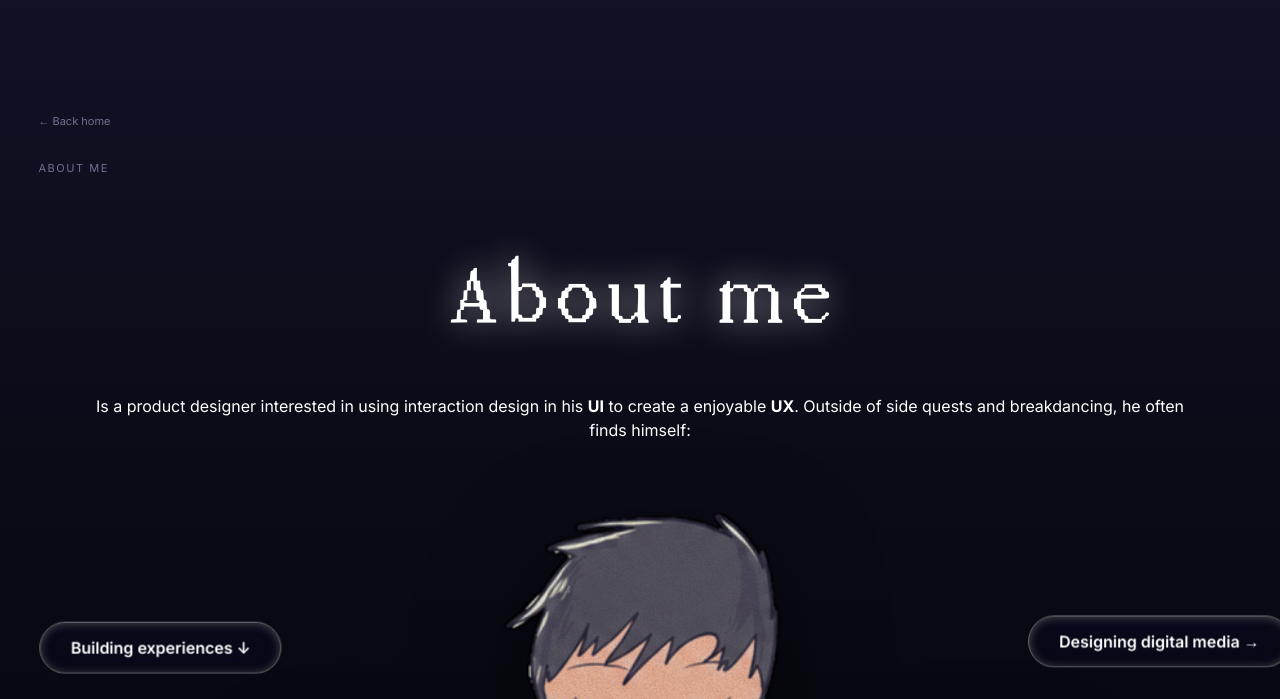
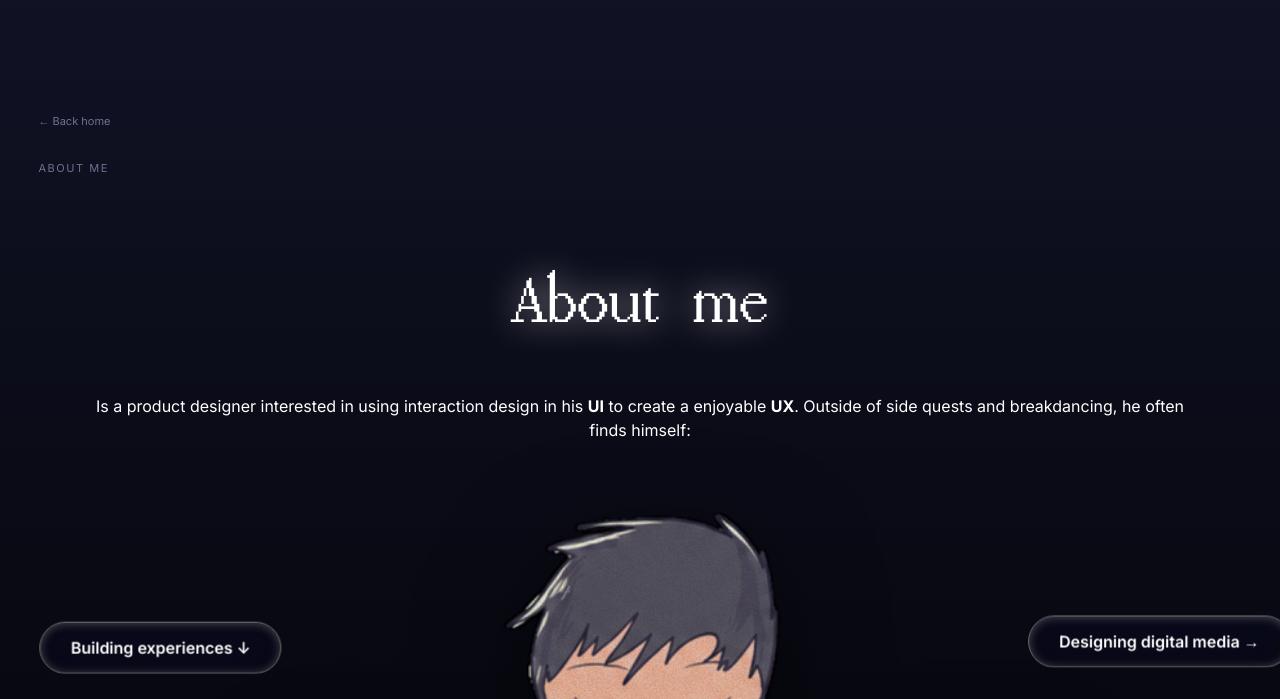
Before and after one commit to CimTook23/Portfolio, a plain HTML site: page about.html in a window 1280 px wide. Shown: the part 101-800 px from the top of the page. Drawn offline with Linux system fonts and the light colour scheme.

Commit message:
Switch hero font back to FS Mondwest
Re-adds word-spacing: 0.28em to all 6 rules using font-family:
var(--font-hero) — FS Mondwest's own space glyph is essentially
zero-width (0.024em), so this compensates to keep words from running
together (same fix as before, since the font itself hasn't changed).

Co-Authored-By: Claude Sonnet 5 <noreply@anthropic.com>

```diff
--- a/css/style.css
+++ b/css/style.css
@@ -23,12 +23,17 @@
   font-display: swap;
 }
 
-/* Medival Pixel — the display face (see --font-hero below). A custom
-   font, made by Jaydon — no licensing questions here, it's his own
-   work. Regular only — ships in a single weight. */
+/* FS Mondwest — the pixel/glitch display face (see --font-hero below).
+   A from-scratch recreation of PP Mondwest's look by NZWStudios2024,
+   released under the SIL Open Font License 1.1
+   (assets/fonts/fs-mondwest-license.txt), which explicitly permits
+   embedding/redistributing it on a site like this — that's why this
+   file ships with its license + readme alongside it in assets/fonts/,
+   per the OFL's own requirement to keep those attached to any copy.
+   Regular only — ships in a single weight. */
 @font-face {
-  font-family: "Medival Pixel";
-  src: url("../assets/fonts/MedivalPixel-Regular.ttf") format("truetype");
+  font-family: "FS Mondwest";
+  src: url("../assets/fonts/fs-mondwest-regular.otf") format("opentype");
   font-weight: 400;
   font-style: normal;
   font-display: swap;
@@ -59,10 +64,10 @@
   --font-display: "Inter", sans-serif;
   --font-body: "Inter", sans-serif;
   /* the big hero-style titles (homepage name, case-study hero titles,
-     footer heading) plus the Medival Pixel section headings — was
-     Jersey 15, then Sinteca, then PP Mondwest, then FS Mondwest, now
-     Medival Pixel (Jaydon's own font) */
-  --font-hero: "Medival Pixel", serif;
+     footer heading) plus the FS Mondwest section headings — was Jersey
+     15, then Sinteca, then PP Mondwest, then FS Mondwest, then Medival
+     Pixel, now back to FS Mondwest */
+  --font-hero: "FS Mondwest", serif;
 
   --radius-lg: 28px;
   --radius-md: 20px;
@@ -72,7 +77,7 @@
   --container: 1320px;
 
   /* ---------- type scale — 7 styles, nothing else ----------
-     Medival Pixel (--font-hero) + Inter (--font-body/--font-display),
+     FS Mondwest (--font-hero) + Inter (--font-body/--font-display),
      base 16 / scale 1.392, sized for a 1440px-wide screen. Every size
      reaches its ceiling exactly at 1440px viewport width and holds
      flat beyond it — a bigger monitor sits further away, so type
@@ -111,7 +116,7 @@
      extreme ultra-wide monitor (doesn't engage until ~3600px wide) —
      neither changes the ratio anywhere in the range real viewports
      actually use, unlike the old clamp()'s floor/ceiling. */
-  --text-title: clamp(48px, 8.333vw, 300px);   /* 120px @1440 — titles (Medival Pixel, scramble) */
+  --text-title: clamp(48px, 8.333vw, 300px);   /* 120px @1440 — titles (FS Mondwest, scramble) */
   --text-h1: clamp(2rem, calc(1.296rem + 3.005vw), 4rem);          /* 64px @1440 — section headings (both fonts) */
   --text-h2: clamp(1.75rem, calc(1.42rem + 1.408vw), 2.688rem);    /* 43px @1440 — card titles, meta labels, subheads */
   --text-h3: 1.375rem;                                              /* 22px — homepage hero paragraph ("Enjoys working in product...") */
@@ -825,7 +830,18 @@ html[data-theme="light"] .nav__theme-toggle .nav__theme-icon--moon {
 
 .hero__title {
   font-family: var(--font-hero);
-  /* 400, not 700 — Medival Pixel only ships one weight; a "bold" request
+  /* FS Mondwest's own space glyph is essentially broken — measured it
+     directly off the font file: 0.024em advance width, against
+     0.12–0.54em for actual letters (roughly a lowercase "i" would be
+     the narrowest normal glyph). Words run together with no visible
+     gap without this. word-spacing ADDS to whatever the glyph's own
+     advance already is, so 0.28em here lands the total around 0.3em —
+     a normal-reading gap sized to match this font's own letterforms,
+     not a token "add some space" guess. Repeated on every other rule
+     that sets font-family: var(--font-hero) (this is a font-level bug,
+     not specific to this one title). */
+  word-spacing: 0.28em;
+  /* 400, not 700 — FS Mondwest only ships one weight; a "bold" request
      against it would just be browser-synthesized faux bold, which
      distorts a pixel-grid face like this one */
   font-weight: 400;
@@ -1100,6 +1116,9 @@ html[data-theme="light"] .nav__theme-toggle .nav__theme-icon--moon {
 
 .section-head h2 {
   font-family: var(--font-hero);
+  /* see .hero__title for why — FS Mondwest's own space glyph is
+     essentially zero-width */
+  word-spacing: 0.28em;
   font-weight: 400;
   font-size: var(--text-h1);
   letter-spacing: -0.01em;
@@ -1338,6 +1357,9 @@ html[data-theme="light"] .nav__theme-toggle .nav__theme-icon--moon {
 
 .split-panel h2 {
   font-family: var(--font-hero);
+  /* see .hero__title for why — FS Mondwest's own space glyph is
+     essentially zero-width */
+  word-spacing: 0.28em;
   font-weight: 400;
   font-size: var(--text-h1);
   margin-bottom: 20px;
@@ -1418,6 +1440,9 @@ footer {
    of environment") */
 .footer-inner h2 {
   font-family: var(--font-hero);
+  /* see .hero__title for why — FS Mondwest's own space glyph is
+     essentially zero-width */
+  word-spacing: 0.28em;
   font-weight: 400;
   font-size: var(--text-title);
   line-height: 1.05;
@@ -1952,6 +1977,9 @@ footer {
 
 .page-hero .hero__title {
   font-family: var(--font-hero);
+  /* see .hero__title for why — FS Mondwest's own space glyph is
+     essentially zero-width */
+  word-spacing: 0.28em;
   font-weight: 400;
   font-size: var(--text-title);
   line-height: 1.2;
@@ -2396,6 +2424,9 @@ footer {
 /* same hero font as the "Jaydon Wang" homepage hero title */
 .cs-hero__title {
   font-family: var(--font-hero);
+  /* see .hero__title for why — FS Mondwest's own space glyph is
+     essentially zero-width */
+  word-spacing: 0.28em;
   font-weight: 400;
   /* plain --text-title, same as every other member of this style
      (JAYDON WANG, Digital Museum, About me, the footer) — the title
```
